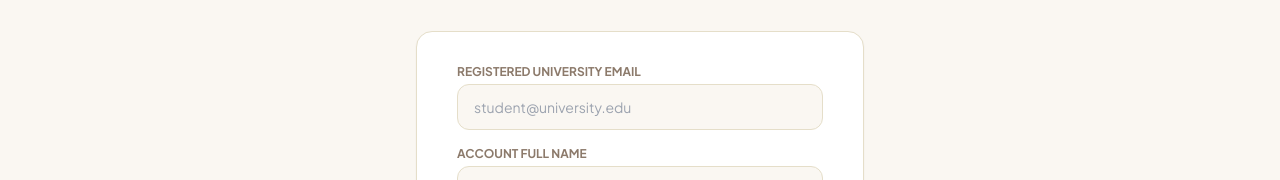
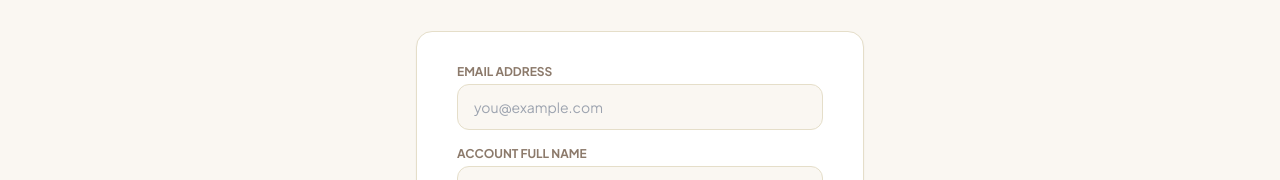
Before and after one commit to Muhammadsharif-21/campus-marketplace, a React (Vite) app in the folder frontend/: page /forgot-password in a window 1280 px wide. Shown: the part 242-422 px from the top of the page. Built offline with nearby package versions, Linux system fonts and the light colour scheme; no server answers.

Commit message:
Standardize email address labels and placeholders on frontend

```diff
--- a/frontend/src/pages/ForgotPassword.jsx
+++ b/frontend/src/pages/ForgotPassword.jsx
@@ -18,7 +18,7 @@ function ForgotPassword() {
     setSuccess('');
 
     if (!email.trim() || !name.trim()) {
-      setError('Please provide your registered university email and full name.');
+      setError('Please provide your email address and full name.');
       return;
     }
 
@@ -104,11 +104,11 @@ function ForgotPassword() {
             <form className="space-y-4 max-w-none" onSubmit={handleSubmit}>
               <div>
                 <label className="block text-xs font-bold text-[#8C7A6B] uppercase mb-1">
-                  Registered University Email
+                  Email Address
                 </label>
                 <input
                   type="email"
-                  placeholder="student@university.edu"
+                  placeholder="you@example.com"
                   value={email}
                   onChange={(e) => setEmail(e.target.value)}
                   required
--- a/frontend/src/pages/Login.jsx
+++ b/frontend/src/pages/Login.jsx
@@ -57,7 +57,7 @@ function Login() {
               </label>
               <input
                 type="email"
-                placeholder="student@university.edu"
+                placeholder="you@example.com"
                 value={email}
                 onChange={(e) => setEmail(e.target.value)}
                 required
--- a/frontend/src/pages/Register.jsx
+++ b/frontend/src/pages/Register.jsx
@@ -69,11 +69,11 @@ function Register() {
 
             <div>
               <label className="block text-xs font-bold text-[#8C7A6B] uppercase mb-1">
-                University Email Address <span className="text-red-500">*</span>
+                Email Address <span className="text-red-500">*</span>
               </label>
               <input
                 type="email"
-                placeholder="alex@university.edu"
+                placeholder="alex@example.com"
                 value={email}
                 onChange={(e) => setEmail(e.target.value)}
                 required
--- a/frontend/src/pages/ResetPassword.jsx
+++ b/frontend/src/pages/ResetPassword.jsx
@@ -36,7 +36,7 @@ function ResetPassword() {
     }
 
     if (!token && (!email.trim() || !name.trim())) {
-      setError('Please provide your registered university email and full name.');
+      setError('Please provide your email address and full name.');
       return;
     }
 
@@ -120,11 +120,11 @@ function ResetPassword() {
                 <>
                   <div>
                     <label className="block text-xs font-bold text-[#8C7A6B] uppercase mb-1">
-                      Student University Email
+                      Email Address
                     </label>
                     <input
                       type="email"
-                      placeholder="student@university.edu"
+                      placeholder="you@example.com"
                       value={email}
                       onChange={(e) => setEmail(e.target.value)}
                       required
```
